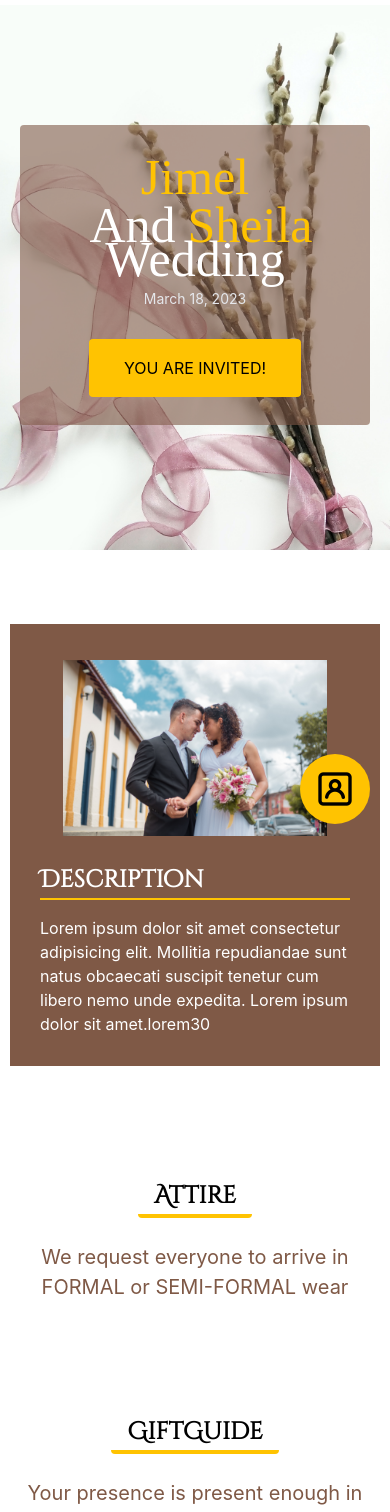
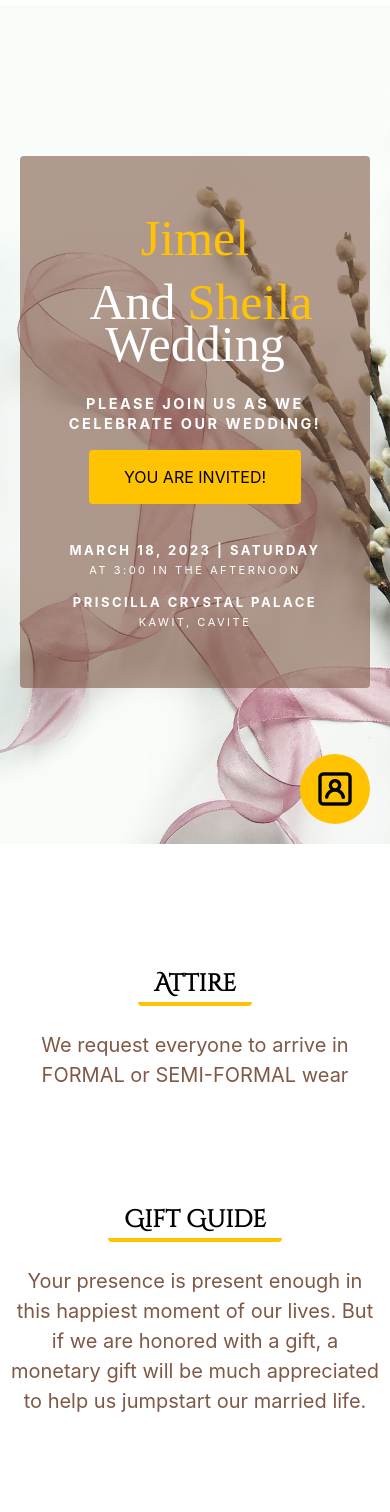
Before and after one commit to Keemchard/Wedding-Invitation, a React (Create React App) app: page / in a window 390 px wide. Shown: the top 1512 px of the page. Built offline with nearby package versions, Linux system fonts and the light colour scheme; no server answers; a web font is replaced by a local one.

Commit message:
update section 1

```diff
--- a/src/App.css
+++ b/src/App.css
@@ -172,10 +172,6 @@ td {
   .wed-2 {
     font-size: 40px;
   }
-  .wed-date {
-    margin: 20px 0;
-    font-size: 14px;
-  }
 }
 
 @media only screen and (max-width: 365px) {
--- a/src/pages/main-page/sections/Section1.tsx
+++ b/src/pages/main-page/sections/Section1.tsx
@@ -12,22 +12,25 @@ interface Prop {
 
 const Section1: FC<Prop> = ({ handleClick }) => {
   return (
-    <div className="section-1-main relative p-[20px] h-[550px] flex items-center justify-center">
+    <div className="section-1-main relative p-[20px] h-[100vh] flex items-center justify-center">
       {/* <img
         src={BackGroundImage}
         alt="wedding bg"
         className="sec-1-bg-img absolute top-0 h-full w-full"
       /> */}
-      <div className="bg-wd_coffee bg-opacity-60 z-20 p-[30px] w-[600px] h-[300px] rounded flex flex-col justify-center items-center">
+      <div className="bg-wd_coffee bg-opacity-60 z-20 px-[30px] py-[50px] w-[600px] rounded flex flex-col justify-center items-center">
         <div className="wed-text pb-[10px] text-center text-white">
-          <p className="wed-title wed-1 text-[80px] leading-[3rem]">
+          <div>
+            <p className="wed-title wed-1 text-[80px] leading-[4rem]">
               <span className="text-wd_mikado_yellow">Jimel</span>{" "}
               <span className="ml-3 mr-3">And</span>
               <span className="text-wd_mikado_yellow">Sheila</span>
             </p>
             <p className="wed-title wed-1 text-[60px]">Wedding </p>
-          <p className="wed-date text-[15px] mb-2 text-gray-200">
-            March 18, 2023
+          </div>
+          <div className="tracking-[2.5px] mt-10 mb-4">
+            <p className="text-[14.5px] font-bold mb-2">
+              PLEASE JOIN US AS WE CELEBRATE OUR WEDDING!
             </p>
           </div>
           <Button
@@ -36,6 +39,19 @@ const Section1: FC<Prop> = ({ handleClick }) => {
             // bgColor="#6B3E2E"
             // txtColor="white"
           />
+          <div className="tracking-[2.5px] leading-3 mt-10 mb-4">
+            <p className="text-[13px] font-bold mb-2">
+              MARCH 18, 2023 | SATURDAY
+            </p>
+            <p className="text-[11px]">AT 3:00 IN THE AFTERNOON</p>
+          </div>
+          <div className="tracking-[2.5px] leading-3 mt-5">
+            <p className="text-[13px] font-bold mb-2">
+              PRISCILLA CRYSTAL PALACE
+            </p>
+            <p className="text-[11px]">KAWIT, CAVITE</p>
+          </div>
+        </div>
       </div>
     </div>
   );
--- a/src/pages/main-page/sections/Section2.tsx
+++ b/src/pages/main-page/sections/Section2.tsx
@@ -1,4 +1,4 @@
-import CoupleImage from "../../../assets/mock/sec-2-mock.jpg";
+// import CoupleImage from "../../../assets/mock/sec-2-mock.jpg";
 import Attire from "./components/section-two-component/Attire";
 import GiftGuide from "./components/section-two-component/GiftGuide";
 import SnapShare from "./components/section-two-component/SnapShare";
@@ -6,7 +6,7 @@ import SnapShare from "./components/section-two-component/SnapShare";
 const Section2 = () => {
   return (
     <div>
-      <div className="sec-2 flex bg-wd_coffee my-16">
+      {/* <div className="sec-2 flex bg-wd_coffee my-16">
         <div className="couple-img-con">
           <img
             src={CoupleImage}
@@ -15,21 +15,19 @@ const Section2 = () => {
           />
         </div>
         <div className="m-[10px] text-white">
-          <p className="head-text font-bold text-[1.5rem] border-b-2 border-b-wd_mikado_yellow mb-[1rem]">
-            Description
+          <p className="head-text text-[22px] font-bold mb-6">
+            Please join us as we celebrate our wedding! March 18, 2023 at 3 in
+            the afternoon Priscilla Crystal Palace, Kawit, Cavite
           </p>
-          Lorem ipsum dolor sit amet consectetur adipisicing elit. Mollitia
-          repudiandae sunt natus obcaecati suscipit tenetur cum libero nemo unde
-          expedita. Lorem ipsum dolor sit amet.lorem30
         </div>
-      </div>
-      <div className="hover:scale-[1.1] transition-[0.25s] sec-2-sub flex justify-center items-center my-28 w-[500px] m-auto">
+      </div> */}
+      <div className="hover:scale-[1.05] transition-[0.25s] sec-2-sub flex justify-center items-center my-28 w-[500px] m-auto">
         <Attire />
       </div>
-      <div className="hover:scale-[1.1] transition-[0.25s] sec-2-sub flex justify-center items-center my-28 w-[500px] m-auto">
+      <div className="hover:scale-[1.05] transition-[0.25s] sec-2-sub flex justify-center items-center my-28 w-[500px] m-auto">
         <GiftGuide />
       </div>
-      <div className="hover:scale-[1.1] transition-[0.25s] sec-2-sub flex justify-center items-center my-28 w-[500px] m-auto">
+      <div className="hover:scale-[1.05] transition-[0.25s] sec-2-sub flex justify-center items-center my-28 w-[500px] m-auto">
         <SnapShare />
       </div>
     </div>
--- a/src/pages/main-page/sections/components/section-two-component/GiftGuide.tsx
+++ b/src/pages/main-page/sections/components/section-two-component/GiftGuide.tsx
@@ -4,7 +4,7 @@ const GiftGuide = () => {
   return (
     <div className="flex flex-col items-center justify-center text-center">
       <p className="head-text text-[1.5rem] border-b-4 border-b-wd_mikado_yellow rounded px-[1rem] font-bold mb-6">
-        GiftGuide
+        Gift Guide
       </p>
       <p className="text-[20px]  text-wd_coffee">
         Your presence is present enough in this happiest moment of our lives.
--- a/src/pages/main-page/sections/components/section-two-component/SnapShare.tsx
+++ b/src/pages/main-page/sections/components/section-two-component/SnapShare.tsx
@@ -9,7 +9,7 @@ const SnapShare = () => {
       <p className="text-[20px]  text-wd_coffee">
         Help us capture the love! Use our official wedding hashtag
       </p>
-      <p className="text-[20px]  text-wd_coffee font-bold hover:text-wd_mikado_yellow">
+      <p className="text-[20px]  text-wd_coffee font-bold hover:text-wd_mikado_yellow transition-[0.25s]">
         #SHEILAparinniJIMELsahuli
       </p>
     </div>
```
Lines whose indentation alone changed are shown as unchanged.
